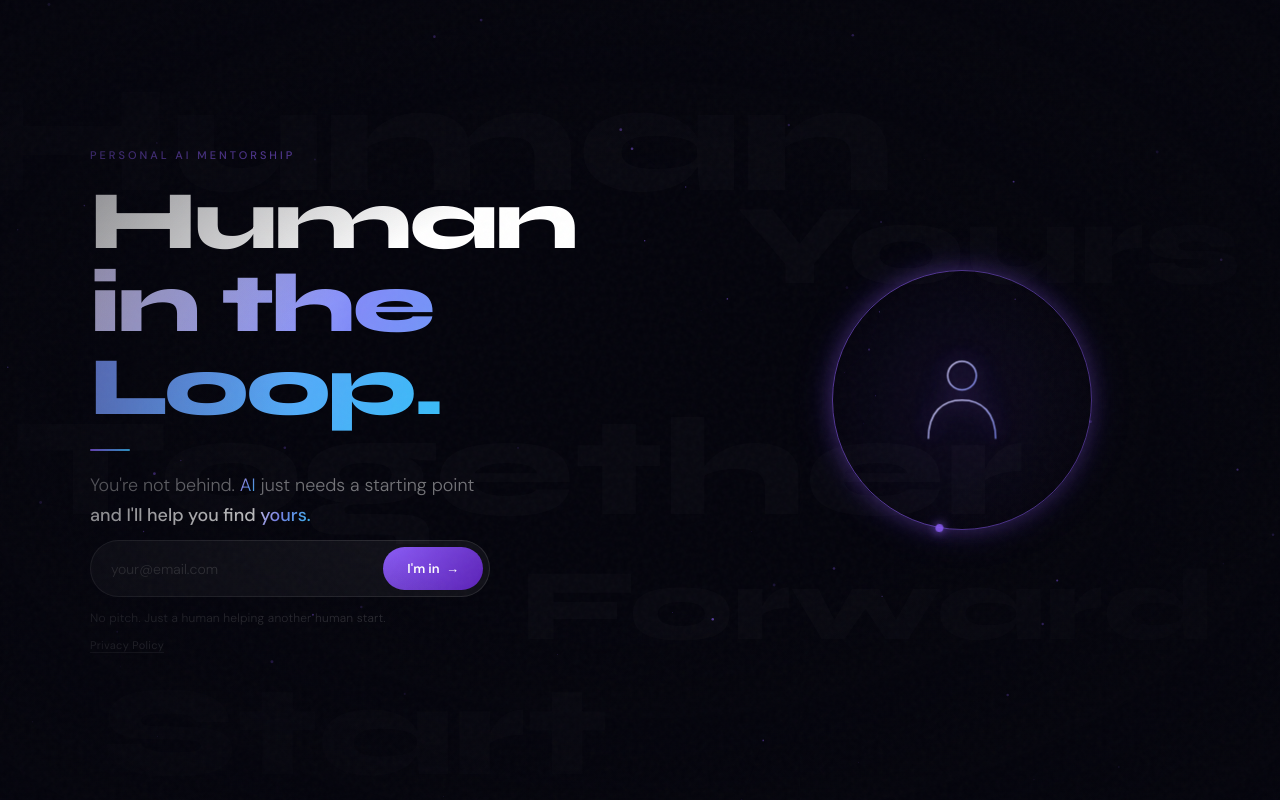
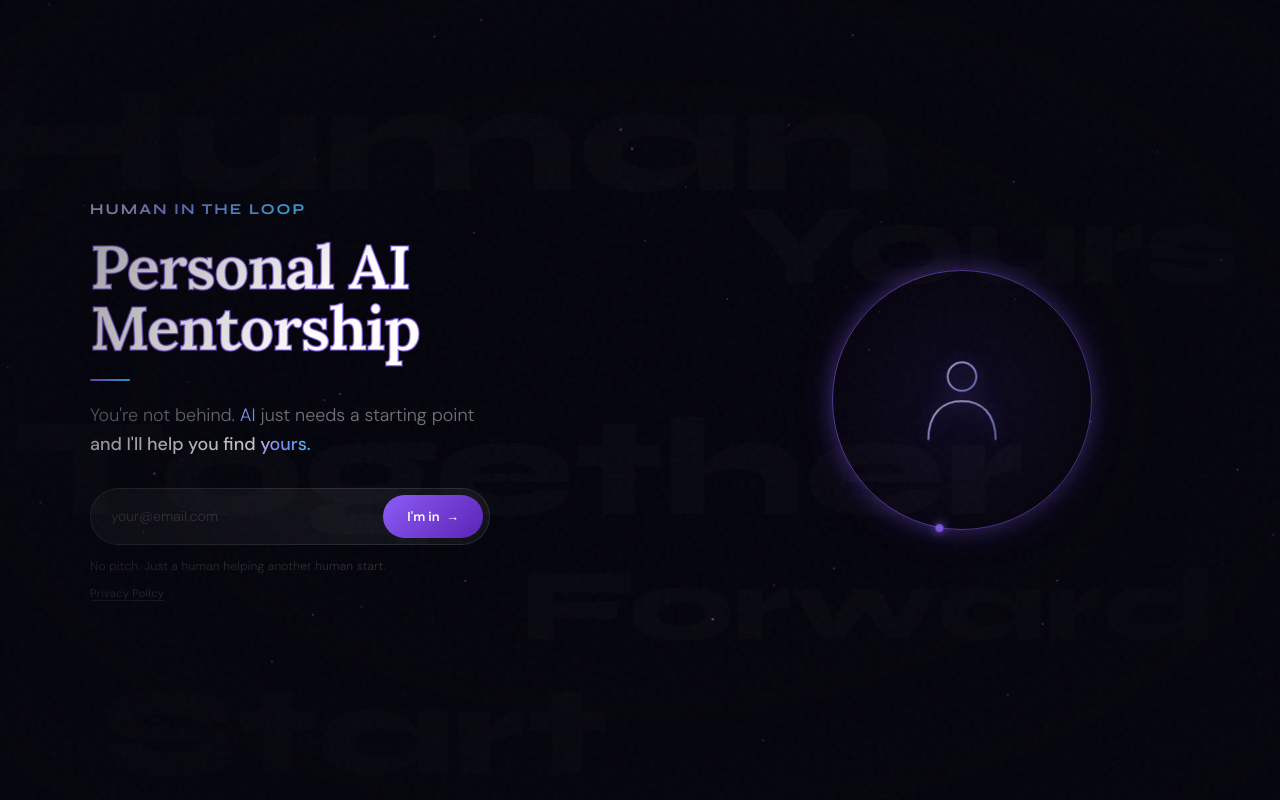
Before and after one commit to BmanLi/human-in-the-loop, a plain HTML site: page Human in the Loop/index.html in a window 1280 px wide. Drawn offline with Linux system fonts and the light colour scheme.

Commit message:
Refactor HTML structure and styles for main page
Updated the HTML structure and styles for the Human in the Loop page, including changes to meta tags, typography, and layout.

```diff
--- a/Human in the Loop/index.html
+++ b/Human in the Loop/index.html
@@ -30,7 +30,7 @@
 
   <link rel="preconnect" href="https://fonts.googleapis.com">
   <link rel="preconnect" href="https://fonts.gstatic.com" crossorigin>
-  <link href="https://fonts.googleapis.com/css2?family=Syne:wght@400;600;700;800&family=DM+Sans:opsz,wght@9..40,300;9..40,400;9..40,500;9..40,600&display=swap" rel="stylesheet">
+  <link href="https://fonts.googleapis.com/css2?family=Lora:wght@600;700&family=Syne:wght@400;600;700;800&family=DM+Sans:opsz,wght@9..40,300;9..40,400;9..40,500;9..40,600&display=swap" rel="stylesheet">
 
   <style>
     *, *::before, *::after { box-sizing: border-box; margin: 0; padding: 0; }
@@ -87,20 +87,27 @@
     .content { display: flex; flex-direction: column; align-items: flex-start; }
 
     .eyebrow {
-      font-size: 11px; font-weight: 500; letter-spacing: 3px; text-transform: uppercase;
-      color: rgba(139,92,246,0.75); margin-bottom: 18px;
+      font-family: 'Syne', sans-serif; font-size: 15px; font-weight: 700; letter-spacing: 2px; text-transform: uppercase;
+      background: linear-gradient(118deg, #ddd6fe 0%, #818cf8 40%, #38bdf8 100%);
+      -webkit-background-clip: text; -webkit-text-fill-color: transparent; background-clip: text;
+      margin-bottom: 18px;
       opacity: 0; animation: up 0.9s ease 0.05s forwards;
     }
 
     .hl {
-      font-family: 'Syne', sans-serif; font-weight: 800;
-      font-size: clamp(48px, 6.5vw, 86px);
-      line-height: 1.0; letter-spacing: -2.5px; margin-bottom: 20px;
+      font-family: 'Lora', serif; font-weight: 700;
+      font-size: clamp(36px, 4.8vw, 64px);
+      line-height: 1.0; letter-spacing: -1.5px; margin-bottom: 20px;
       opacity: 0; animation: up 0.9s ease 0.12s forwards;
     }
     .grad {
       background: linear-gradient(118deg, #ddd6fe 0%, #818cf8 40%, #38bdf8 100%);
       -webkit-background-clip: text; -webkit-text-fill-color: transparent; background-clip: text;
+    }
+
+    .hl-outline {
+      -webkit-text-stroke: 1.5px rgba(139,92,246,0.7);
+      color: #ffffff;
     }
 
     .rule {
@@ -112,16 +119,10 @@
 
     .sub {
       font-size: clamp(15px,1.4vw,18px); font-weight: 300; line-height: 1.65;
-      color: var(--mu); margin-bottom: 10px; max-width: 420px;
+      color: var(--mu); margin-bottom: 28px; max-width: 420px;
       opacity: 0; animation: up 0.9s ease 0.22s forwards;
     }
     .sub strong { color: rgba(255,255,255,0.82); font-weight: 500; }
-
-    .value-prop {
-      font-size: clamp(13px,1.1vw,15px); font-weight: 300; line-height: 1.65;
-      color: rgba(255,255,255,0.32); margin-bottom: 28px; max-width: 420px;
-      opacity: 0; animation: up 0.9s ease 0.26s forwards;
-    }
 
     .cta-wrap {
       width: 100%; max-width: 400px;
@@ -159,8 +160,6 @@
       margin-top: 12px; font-size: 12px; color: var(--dm);
       font-weight: 300; line-height: 1.6; letter-spacing: 0.2px;
     }
-
-    .note { margin-top: 8px; font-size: 11px; color: rgba(255,255,255,0.12); letter-spacing: 0.3px; line-height: 1.5; }
 
     .privacy-link { margin-top: 10px; font-size: 11px; }
     .privacy-link a {
@@ -307,7 +306,7 @@
       }
       .content { align-items: center; text-align: center; }
       .hl { letter-spacing: -1.8px; }
-      .sub, .value-prop { max-width: 100%; }
+      .sub { max-width: 100%; }
       .rule { margin-left: auto; margin-right: auto; }
       .cta-wrap { max-width: 100%; }
       .g4, .g5 { display: none; }
@@ -336,8 +335,8 @@
   <div class="layout">
 
     <div class="content">
-      <p class="eyebrow">Personal AI Mentorship</p>
-      <h1 class="hl">Human<span class="grad"> in the Loop.</span></h1>
+      <p class="eyebrow">Human in the Loop</p>
+      <h1 class="hl"><span class="hl-outline">Personal AI</span><br><span class="hl-outline">Mentorship</span></h1>
       <div class="rule"></div>
       <p class="sub">You're not behind. <span class="grad">AI</span> just needs a starting point<br><strong>and I'll help you find <span class="grad">yours.</span></strong></p>
       <div class="cta-wrap">
```
